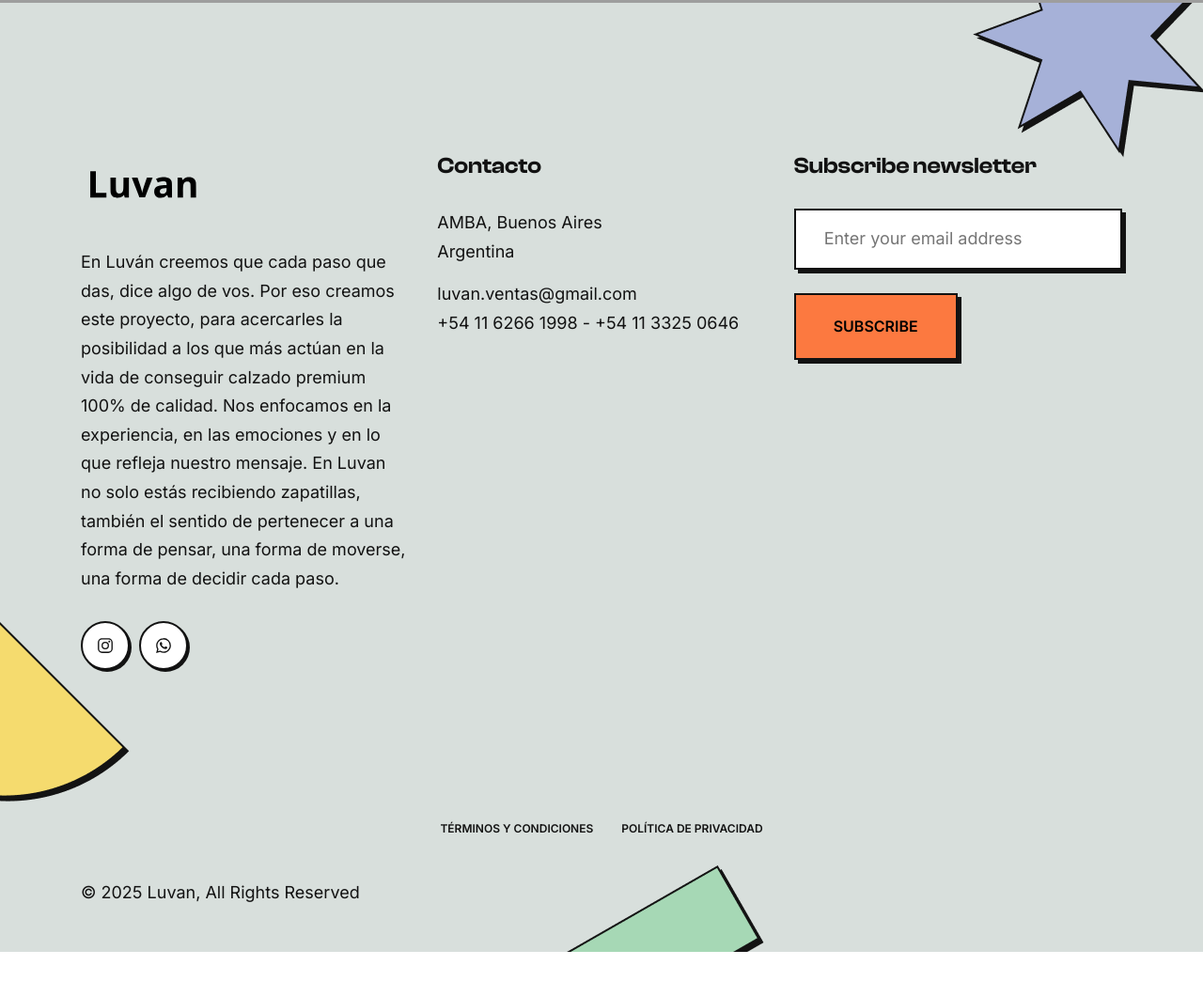
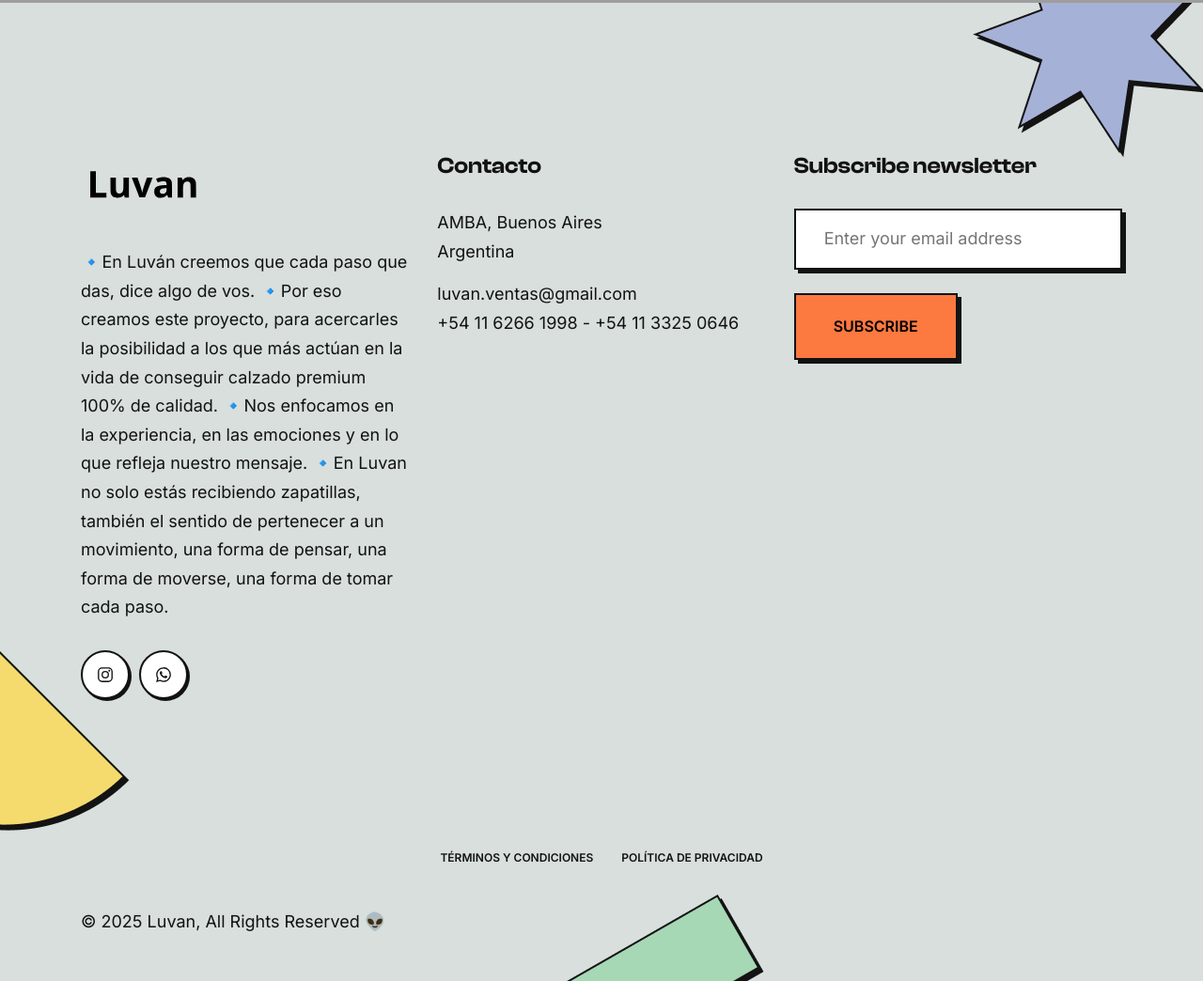
Before and after one commit to Luvan-ventas/luvan-ventas.github.io, a plain HTML site: page index.html in a window 1280 px wide. Shown: the part 4569-5613 px from the top of the page at 94% size. Before the commit the page ends 5582 px from the top, so only its background shows below. Drawn offline with nearby package versions, Linux system fonts and the light colour scheme; grey boxes are pictures that could not be loaded.

Commit message:
Update index.html

```diff
--- a/index.html
+++ b/index.html
@@ -503,7 +503,10 @@
           </a>
 
           <p class="footer-text">
-            En Luván creemos que cada paso que das, dice algo de vos. Por eso creamos este proyecto, para acercarles la posibilidad a los que más actúan en la vida de conseguir calzado premium 100% de calidad. Nos enfocamos en la experiencia, en las emociones y en lo que refleja nuestro mensaje. En Luvan no solo estás recibiendo zapatillas, también el sentido de pertenecer a una forma de pensar, una forma de moverse, una forma de decidir cada paso.
+            🔹En Luván creemos que cada paso que das, dice algo de vos.
+🔹Por eso creamos este proyecto, para acercarles la posibilidad a los que más actúan en la vida de conseguir calzado premium 100% de calidad.
+🔹Nos enfocamos en la experiencia, en las emociones y en lo que refleja nuestro mensaje.
+🔹En Luvan no solo estás recibiendo zapatillas, también el sentido de pertenecer a un movimiento, una forma de pensar, una forma de moverse, una forma de tomar cada paso.
           </p>
 
           <ul class="social-list">
@@ -588,7 +591,7 @@
       </div>
 
       <p class="copyright">
-        &copy; 2025 Luvan, All Rights Reserved
+        &copy; 2025 Luvan, All Rights Reserved 👽
       </p>
 
     </div>
```
